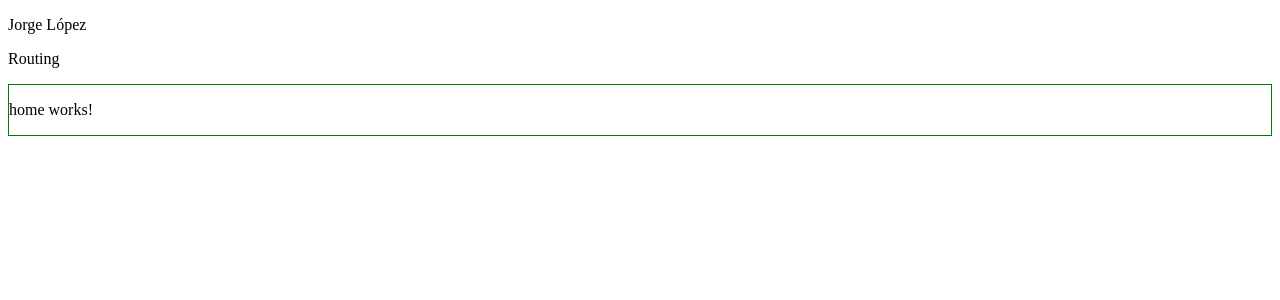
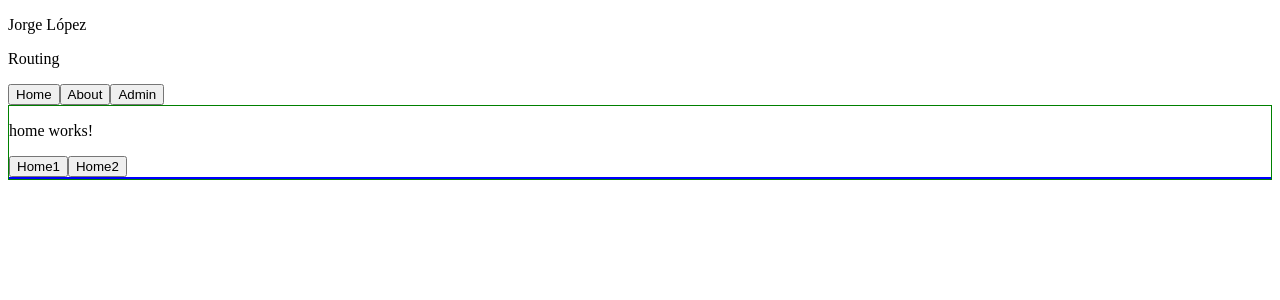
Before and after one commit to GeorgeOfSystem/angular_class, an Angular app: page /home in a window 1280 px wide. Shown: the top 300 px of the page. Built offline with nearby package versions, Linux system fonts and the light colour scheme.

Commit message:
first child router

```diff
--- a/src/app/app.component.html
+++ b/src/app/app.component.html
@@ -71,6 +71,9 @@ Exponent: <input type="text" [(ngModel)] = "auxExponent">
  </div>
 -->
 <p> Routing </p>
+<button routerLink="home">Home</button>
+<button routerLink="about">About</button>
+<button routerLink="admin">Admin</button>
 <div style="border: 1px solid green">
   <router-outlet></router-outlet>
 </div>
--- a/src/app/app.module.ts
+++ b/src/app/app.module.ts
@@ -17,13 +17,17 @@ import { HomeComponent } from './myComponents/home/home.component';
 import { AboutComponent } from './myComponents/about/about.component';
 import { AdminComponent } from './myComponents/admin/admin.component';
 import { AppRouting } from './app.routing';
+import { Home1Component } from './myComponents/home1/home1.component';
+import { Home2Component } from './myComponents/home2/home2.component';
 
 @NgModule({
   declarations: [
     AppComponent,
     HomeComponent,
     AboutComponent,
-    AdminComponent
+    AdminComponent,
+    Home1Component,
+    Home2Component,
   ],
   imports: [
     BrowserModule,
--- a/src/app/myComponents/admin/admin.component.html
+++ b/src/app/myComponents/admin/admin.component.html
@@ -1 +1,4 @@
 <p>admin works!</p>
+
+<button routerLink="/home/home1">Ir a home 1</button>
+<router-outlet></router-outlet>
--- a/src/app/myComponents/home/home.component.html
+++ b/src/app/myComponents/home/home.component.html
@@ -1 +1,7 @@
 <p> home works! </p>
+
+<button routerLink="home1">Home1</button>
+<button routerLink="home2">Home2</button>
+<div style="border: 1px solid blue">
+  <router-outlet></router-outlet>
+</div>
--- /dev/null
+++ b/src/app/myComponents/home1/home1.component.html
@@ -0,0 +1 @@
+<p>home1 works!</p>
--- /dev/null
+++ b/src/app/myComponents/home1/home1.component.ts
@@ -0,0 +1,15 @@
+import { Component, OnInit } from '@angular/core';
+
+@Component({
+  selector: 'app-home1',
+  templateUrl: './home1.component.html',
+  styleUrls: ['./home1.component.css']
+})
+export class Home1Component implements OnInit {
+
+  constructor() { }
+
+  ngOnInit(): void {
+  }
+
+}
--- /dev/null
+++ b/src/app/myComponents/home2/home2.component.html
@@ -0,0 +1 @@
+<p>home2 works!</p>
--- /dev/null
+++ b/src/app/myComponents/home2/home2.component.ts
@@ -0,0 +1,15 @@
+import { Component, OnInit } from '@angular/core';
+
+@Component({
+  selector: 'app-home2',
+  templateUrl: './home2.component.html',
+  styleUrls: ['./home2.component.css']
+})
+export class Home2Component implements OnInit {
+
+  constructor() { }
+
+  ngOnInit(): void {
+  }
+
+}
```
Also changed, not shown: src/app/app.routing.ts (+10 -1 lines), src/app/myComponents/home1/home1.component.css (added), src/app/myComponents/home2/home2.component.css (added), 2 other files (tests, documents, lock files or other folders).
